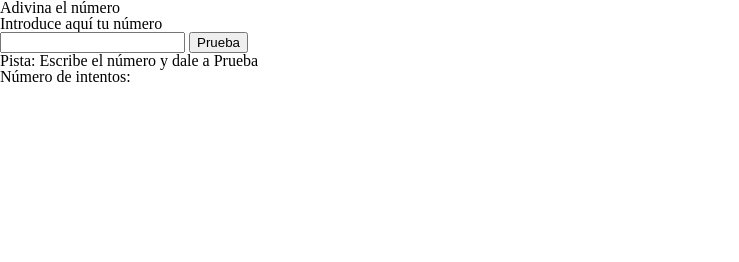
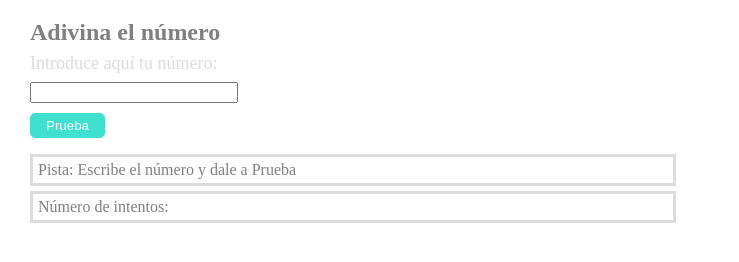
Before and after one commit to Adalab/modulo-2-evaluacion-intermedia-mdanieladla, a plain HTML site: page index.html in a window 1280 px wide. Shown: the whole page, without its empty margins (0-739 px from the left). Drawn offline with Linux system fonts and the light colour scheme.

Commit message:
add css style

```diff
--- a/index.html
+++ b/index.html
@@ -8,18 +8,20 @@
     <link rel="stylesheet" href="styles/main.css" />
     <title>Evaluación intermedia módulo 2</title>
   </head>
-  <body>
-    <h1>Adivina el número</h1>
-    <h2>Introduce aquí tu número</h2>
-    <form action="">
-      <input type="number" />
-      <input type="button" name="" id="" value="Prueba" />
+  <body class="page">
+    <h1 class="title">Adivina el número</h1>
+    <h2 class="subtitle">Introduce aquí tu número:</h2>
+    <form action="" class="form">
+      <input type="number" class="input-number" />
+      <input type="button" name="" id="" value="Prueba" class="input-btn" />
     </form>
-    <div>
-      <h2>Pista: Escribe el número y dale a Prueba</h2>
+    <div class="rectangle1">
+      <h2 class="subtitle-rectangle">
+        Pista: Escribe el número y dale a Prueba
+      </h2>
     </div>
-    <div>
-      <h2>Número de intentos:</h2>
+    <div class="rectangle2">
+      <h2 class="subtitle-rectangle">Número de intentos:</h2>
     </div>
     <script src="js/main.js"></script>
   </body>
--- a/styles/main.css
+++ b/styles/main.css
@@ -0,0 +1,59 @@
+.page{
+    margin: 10px 0 0 20px;
+}
+
+.title{
+    font-size: 24px;
+    font-weight: bold;
+    color: grey;
+    padding: 10px;
+}
+
+.subtitle{
+    font-size: 18px;
+    color: gainsboro;
+    padding-left: 10px;
+}
+
+.form{
+    display: grid;
+    grid-template-columns: 1fr 1fr;
+    grid-template-rows: 1fr 1fr;
+}
+
+.input-number {
+    width: 200px;
+    margin: 10px;
+    grid-column: 1 / 1;
+}
+
+.input-btn {
+    width: 75px;
+    height: 25px;
+    margin-left: 10px;
+    grid-column: 1 / 1;
+    background-color: turquoise;
+    color: white;
+    border: 1px solid turquoise;
+    border-radius: 5px;
+}
+
+.rectangle1 {
+    margin-left: 10px;
+    border: 3px solid gainsboro;
+    width: 50%;
+    padding: 5px;
+    margin-bottom: 5px;
+}
+.subtitle-rectangle {
+    color: gray;
+
+}
+
+.rectangle2 {
+    margin-left: 10px;
+    border: 3px solid gainsboro;
+    width: 50%;
+    padding: 5px;
+    margin-bottom: 5px;
+}
```
